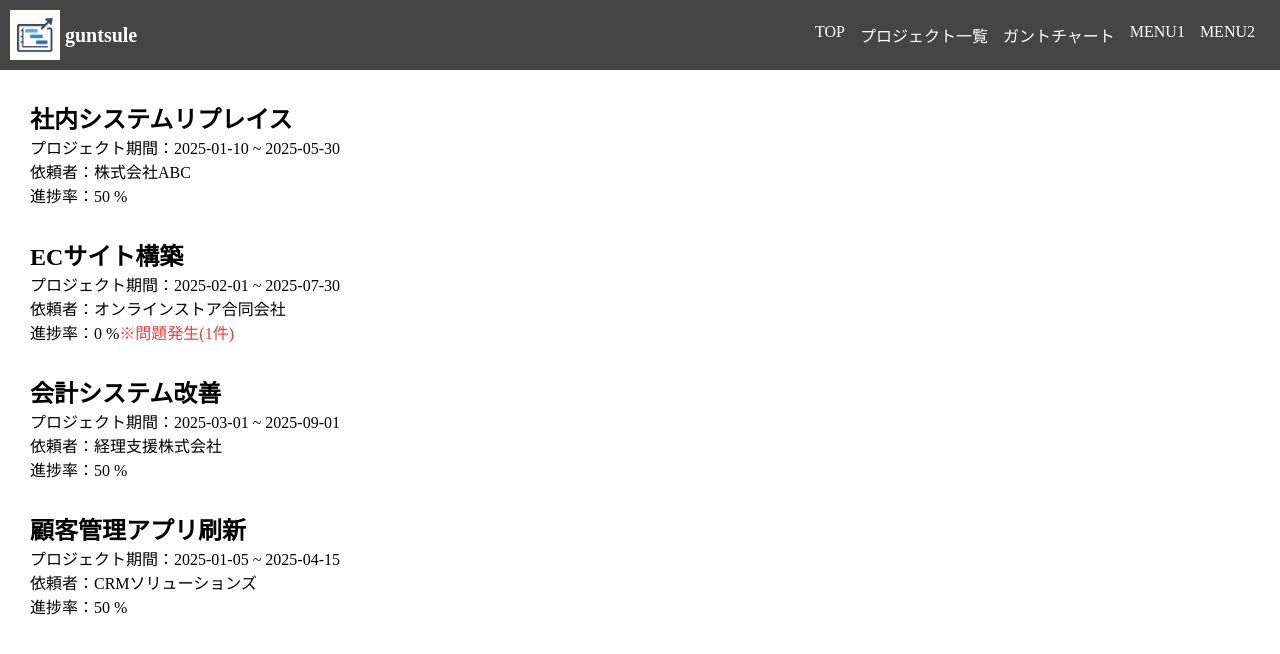
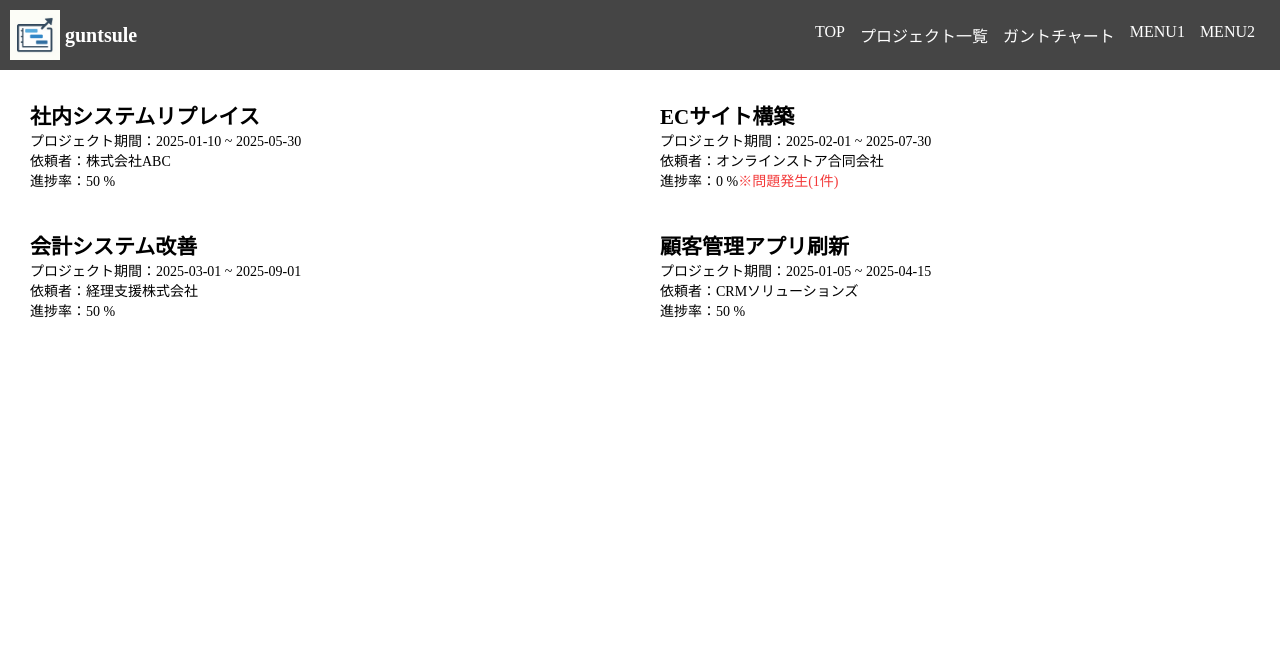
Before and after one commit to masuda0526/gantsule, a React (Vite) app: page /#/list in a window 1280 px wide. Shown: the top 654 px of the page. Built offline with nearby package versions, Linux system fonts and the light colour scheme.

Commit message:
レイアウト修正

```diff
--- a/src/component/common/header/Header.tsx
+++ b/src/component/common/header/Header.tsx
@@ -14,7 +14,7 @@ const Header: React.FC = () => {
   // モバイルかどうか判定するフラグ
   const [dispWidth, setDisplayWidth] = useState<number>(window.innerWidth);
 
-  const isMobile = dispWidth < border;
+  const isMobile = dispWidth <= border;
 
   // マウント時にウィンドウサイズ変更を検知するイベントリスナー
   useEffect(() => {
@@ -33,7 +33,6 @@ const Header: React.FC = () => {
 
   const handleClickHum = () => {
     setIsActiveMenu(!isActiveMenu);
-    console.log(isActiveMenu)
   }
 
   const icon = isActiveMenu?(<FontAwesomeIcon icon={faXmark} onClick={handleClickHum}/>):(<FontAwesomeIcon icon={faBars} onClick={handleClickHum}/>)
--- a/src/component/common/sidebar/Sidebar.tsx
+++ b/src/component/common/sidebar/Sidebar.tsx
@@ -34,7 +34,6 @@ const Sidebar: React.FC = () => {
   // ハッシュ値が変更されたときに呼び出される関数
   const handleHashChange = () => {
     setShowSidebarFlg(isContainRoute(urlShowSidebar))
-    console.log('change hash')
   }
 
   // ハッシュ値の変更を監視
--- a/src/list/List.tsx
+++ b/src/list/List.tsx
@@ -8,7 +8,7 @@ const List:React.FC = () => {
   const projects:Project[] = testProjects;
 
   return (
-    <div>
+    <div className="list-container">
     {projects.map(pj => <ProjectItem key={pj.projectId} {...pj}/>)}
     </div>
   )
--- a/src/styles/List.scss
+++ b/src/styles/List.scss
@@ -1,5 +1,14 @@
+.list-container{
+  display: grid;
+  gap: 10px;
+  grid-template-columns: 1fr 1fr;
+}
+
 .subject-container{
+  display: grid;
+  font-size: 14px;
   padding: 15px;
+  box-sizing: border-box;
   .has-probrem{
     color: #f33a3a;
   }
```
